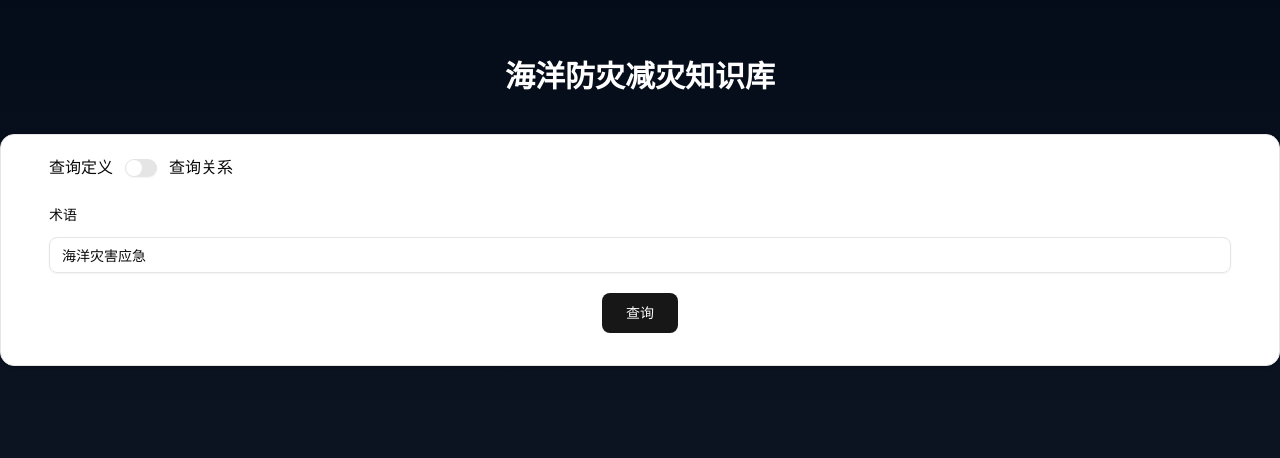
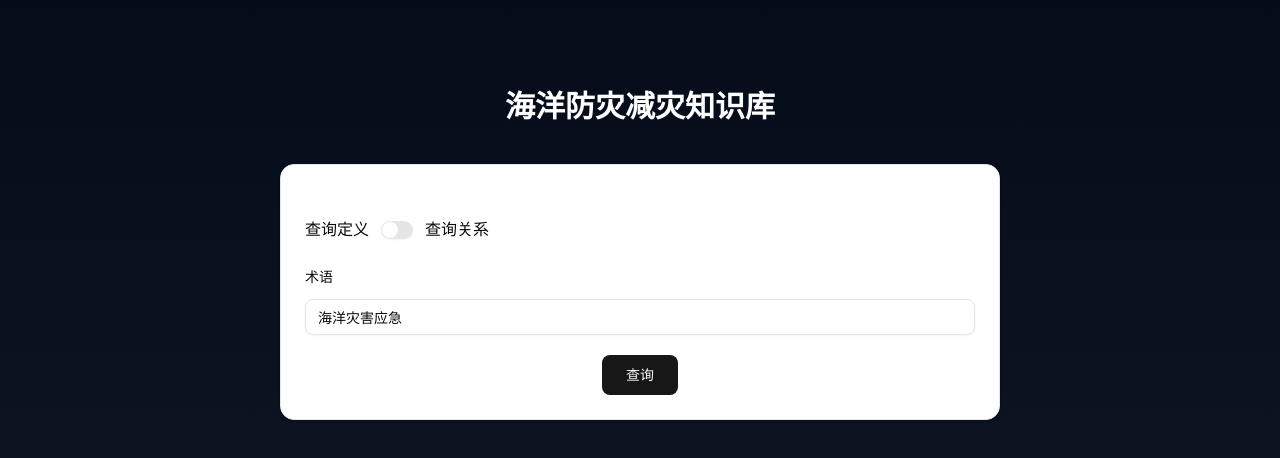
Before and after one commit to Craun718/kb-frontend, a React app: page / in a window 1280 px wide. Shown: the part 132-590 px from the top of the page. Built offline with nearby package versions, Linux system fonts and the light colour scheme; the HTML template or start-up script is replaced by a standard one.

Commit message:
feat: add search results display and adjust layout

```diff
--- a/src/components/SearchCard.tsx
+++ b/src/components/SearchCard.tsx
@@ -13,6 +13,7 @@ export function SearchCard() {
       <CardHeader>
         {/* <CardTitle>搜索</CardTitle> */}
         {/* <CardDescription>请输入您想要的查询内容</CardDescription> */}
+      </CardHeader>
       <CardContent>
         <Tabs
           defaultValue="definition"
@@ -21,7 +22,7 @@ export function SearchCard() {
           <TabsList>
             <div className="flex gap-3">
               <TabsTrigger value="definition">查询定义</TabsTrigger>
-                <Switch onCheckedChange={() => setIsRelation(!isRelation)} />
+              <Switch checked={isRelation} onCheckedChange={() => setIsRelation(!isRelation)} />
               <TabsTrigger value="relation">查询关系</TabsTrigger>
             </div>
           </TabsList>
@@ -33,7 +34,6 @@ export function SearchCard() {
           </TabsContent>
         </Tabs>
       </CardContent>
-      </CardHeader>
     </Card>
   );
 }
--- /dev/null
+++ b/src/components/resultList.tsx
@@ -0,0 +1,26 @@
+import { useAtom } from "jotai";
+import { Item, ItemContent, ItemDescription, ItemFooter, ItemTitle } from "./ui/item";
+import { resultsListAtom } from "@/store/resultsList";
+
+export function ResultList() {
+  const [resultList, setResultList] = useAtom(resultsListAtom);
+
+  return (
+    <div className="flex flex-col gap-5">
+      {resultList.map((element) => ( // 使用 map 方法，同时添加 key
+        <Item key={element.title} variant="muted" className="flex flex-col max-h-none h-auto items-start "> {/* 添加 flex-nowrap 防止换行 */}
+          <ItemContent>
+            <ItemTitle>{element.title}</ItemTitle> {/* 假设 element 有 title 属性，根据实际数据调整 */}
+            <ItemDescription className="line-clamp-none! break-all text-left text-blue-50">
+              {element.description} {/* 假设 element 有 description 属性，根据实际数据调整 */}
+            </ItemDescription>
+          </ItemContent>
+          <ItemFooter className="flex flex-row text-left basis-auto">
+            <div className="flex-1">
+              {`来源文档: `}<br />{`${element.document} (第 ${element.page} 页)`}
+            </div>
+          </ItemFooter>
+        </Item>
+      ))}
+    </div>)
+}
--- a/src/pages/index.tsx
+++ b/src/pages/index.tsx
@@ -1,16 +1,22 @@
+import { ResultList } from '@/components/resultList';
 import { SearchCard } from '@/components/SearchCard';
+import { resultsListAtom } from '@/store/resultsList';
+import { useAtom } from 'jotai';
 
 export function HomePage() {
+  const resultList = useAtom(resultsListAtom)[0];
+
   return (
-    <>
-      <div className="flex-1">
-        <div style={{ paddingTop: 150 }}>
-          <h1 className="font-bold text-3xl text-center m-10">
-            海洋防灾减灾知识库
-          </h1>
+    <div className="flex-1">
+      <div style={{ paddingTop: resultList.length === 0 ? 180 : 50 }}>
+        <h1 className="font-bold text-3xl text-center m-10">
+          海洋防灾减灾知识库
+        </h1>
+        <div className='flex flex-col gap-15 mx-10 mb-10 lg:mx-70'>
           <SearchCard />
+          <ResultList />
         </div>
       </div>
-    </>
+    </div>
   );
 }
```
Also changed, not shown: src/App.css (line endings or trailing spaces). Lines whose indentation alone changed are shown as unchanged.
